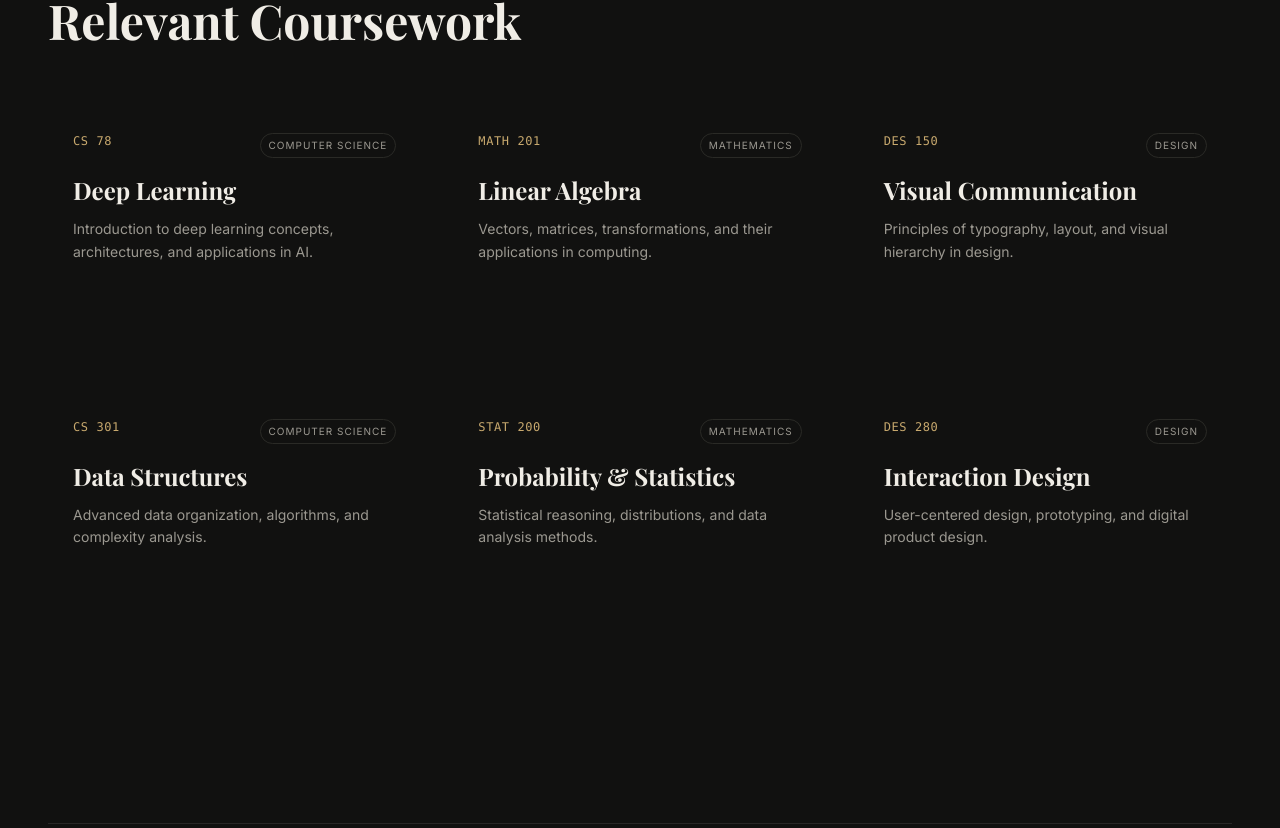
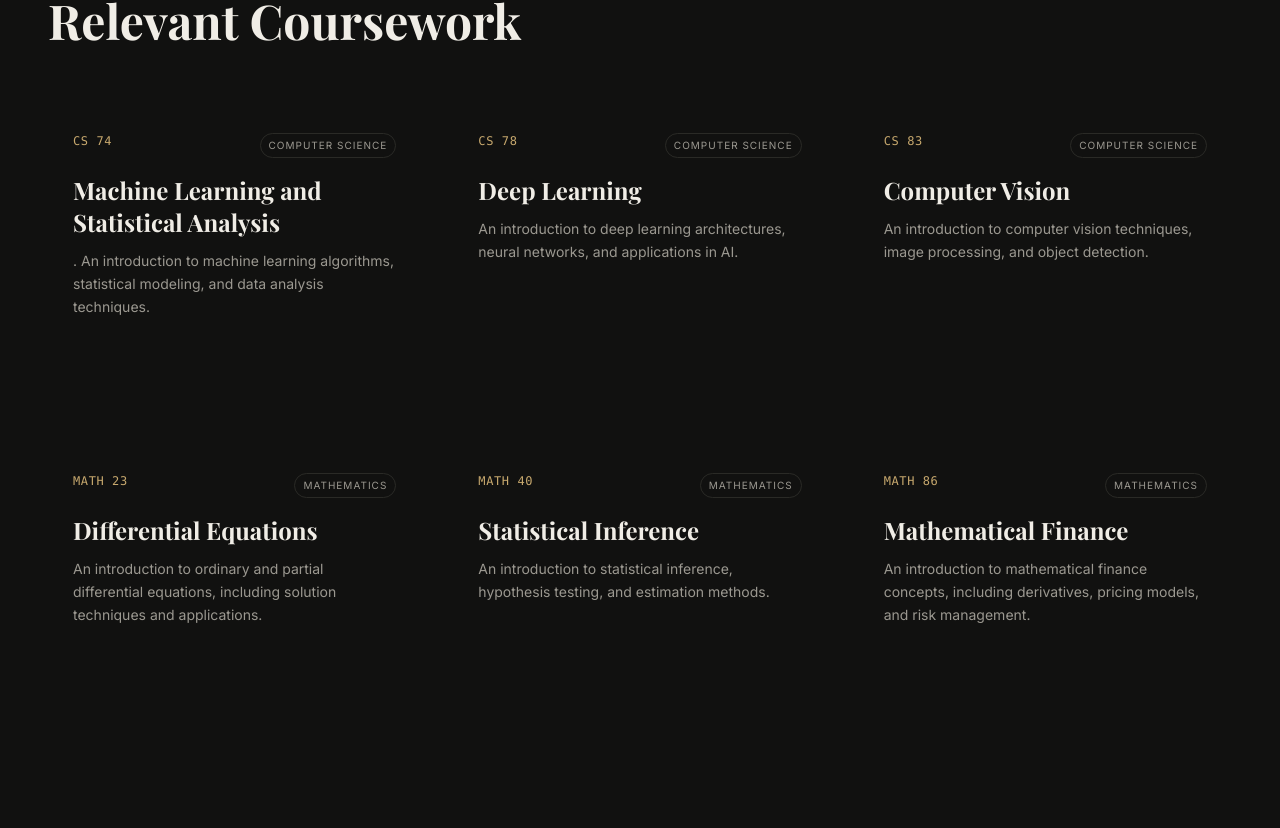
Before and after one commit to basillone/basillone.me, a React (Vite) app: page / in a window 1280 px wide. Shown: the part 773-1601 px from the top of the page. Built offline with nearby package versions, Linux system fonts and the light colour scheme; a web font is replaced by a local one.

Commit message:
fixing page content

```diff
--- a/src/components/CourseworkSection.tsx
+++ b/src/components/CourseworkSection.tsx
@@ -10,40 +10,40 @@ interface Course {
 }
 const courses: Course[] = [{
   id: '1',
-  code: 'CS 78',
-  title: 'Deep Learning',
-  description: 'Introduction to deep learning concepts, architectures, and applications in AI.',
+  code: 'CS 74',
+  title: 'Machine Learning and Statistical Analysis',
+  description: '. An introduction to machine learning algorithms, statistical modeling, and data analysis techniques.',
   category: 'Computer Science'
 }, {
   id: '2',
-  code: 'MATH 201',
-  title: 'Linear Algebra',
-  description: 'Vectors, matrices, transformations, and their applications in computing.',
+  code: 'CS 78',
+  title: 'Deep Learning',
+  description: 'An introduction to deep learning architectures, neural networks, and applications in AI.',
+  category: 'Computer Science'
+}, {
+  id: '3',
+  code: 'CS 83',
+  title: 'Computer Vision',
+  description: 'An introduction to computer vision techniques, image processing, and object detection.',
+  category: 'Computer Science'
+}, {
+  id: '4',
+  code: 'MATH 23',
+  title: 'Differential Equations',
+  description: 'An introduction to ordinary and partial differential equations, including solution techniques and applications.',
   category: 'Mathematics'
 }, {
-  id: '3',
-  code: 'DES 150',
-  title: 'Visual Communication',
-  description: 'Principles of typography, layout, and visual hierarchy in design.',
-  category: 'Design'
-}, {
-  id: '4',
-  code: 'CS 301',
-  title: 'Data Structures',
-  description: 'Advanced data organization, algorithms, and complexity analysis.',
-  category: 'Computer Science'
-}, {
   id: '5',
-  code: 'STAT 200',
-  title: 'Probability & Statistics',
-  description: 'Statistical reasoning, distributions, and data analysis methods.',
+  code: 'MATH 40',
+  title: 'Statistical Inference',
+  description: 'An introduction to statistical inference, hypothesis testing, and estimation methods.',
   category: 'Mathematics'
 }, {
   id: '6',
-  code: 'DES 280',
-  title: 'Interaction Design',
-  description: 'User-centered design, prototyping, and digital product design.',
-  category: 'Design'
+  code: 'MATH 86',
+  title: 'Mathematical Finance',
+  description: 'An introduction to mathematical finance concepts, including derivatives, pricing models, and risk management.',
+  category: 'Mathematics'
 }];
 export function CourseworkSection() {
   return <section id="coursework" className="py-24 px-6 md:px-12 bg-cream">
```
